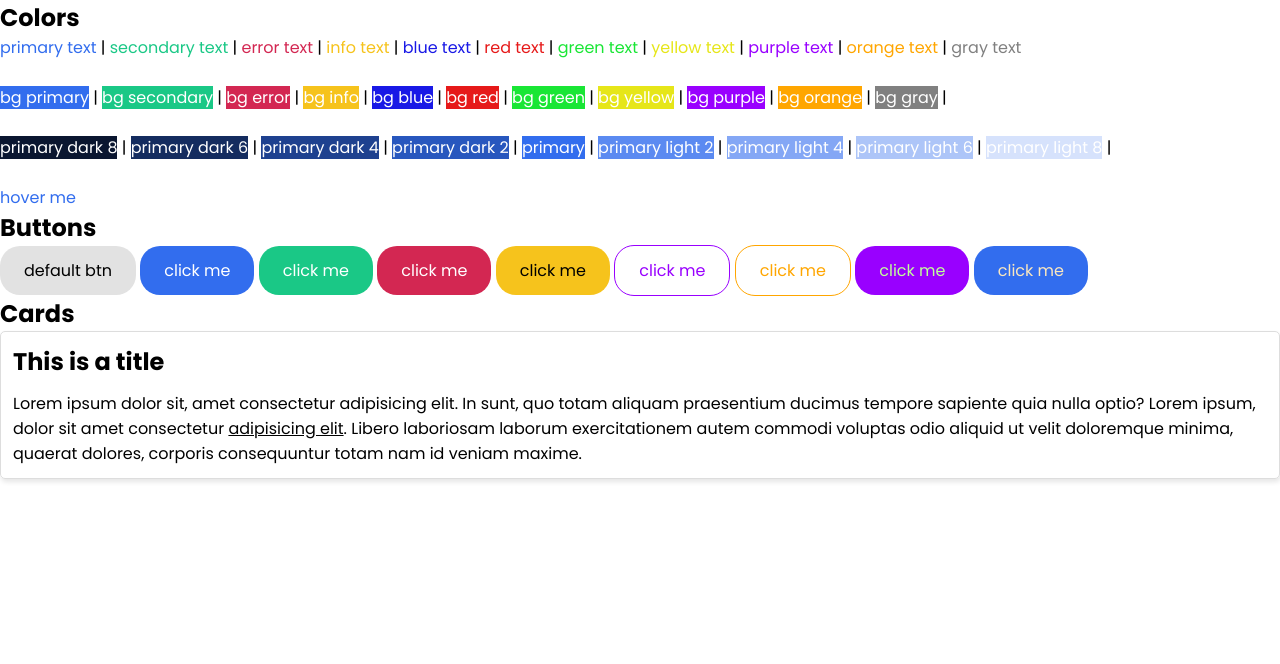
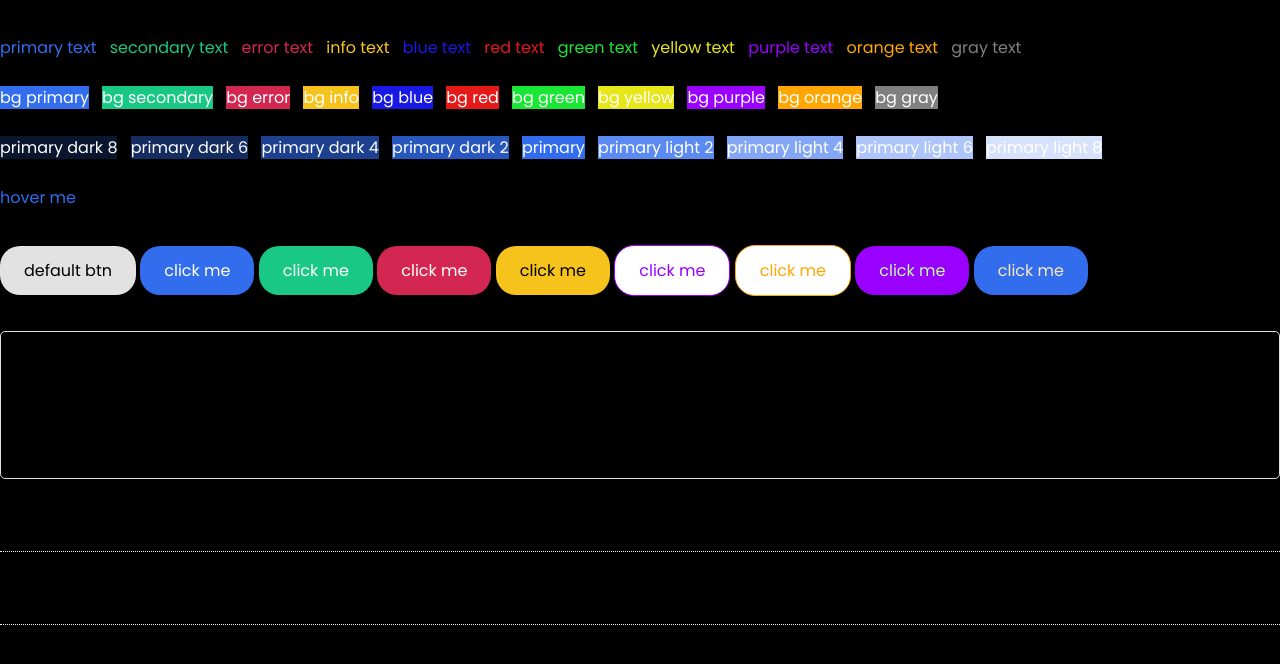
Before and after one commit to crypt096/sass-library, a website: page index.html in a window 1280 px wide. Drawn offline with Linux system fonts and the light colour scheme.

Commit message:
Make bg black, add grid & utilities examples.

```diff
--- a/index.html
+++ b/index.html
@@ -6,7 +6,7 @@
     <link rel="stylesheet" href="css/index.css">
     <title>Own SASS library</title>
 </head>
-<body>
+<body style="background-color: black;">
   <div>
     <!-- colors -->
     <h2>Colors</h2>
@@ -74,7 +74,11 @@
 
     <!-- grid system -->
 
+    <hr class="mt-4 mb-4">
+
     <!-- utilities -->
+
+    <hr class="mt-4 mb-4">
 
   </div>
 </body>
```
